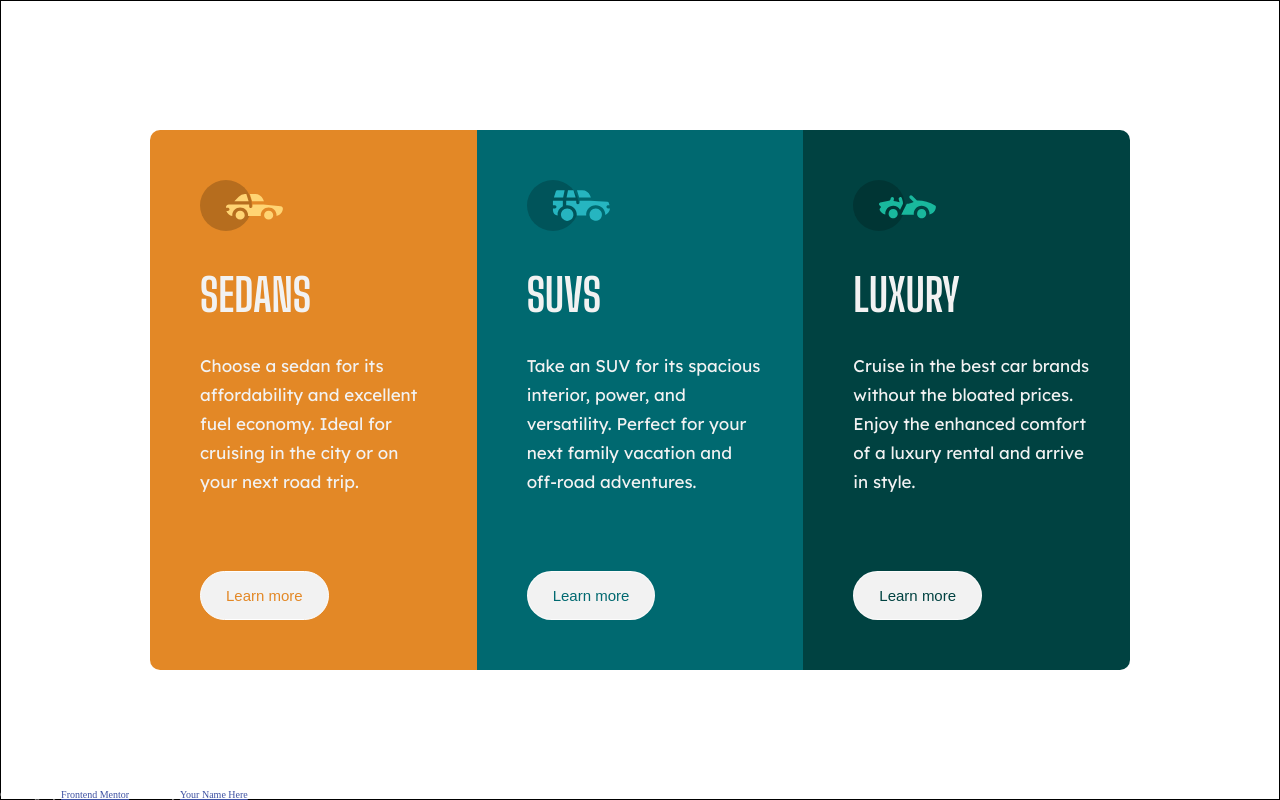
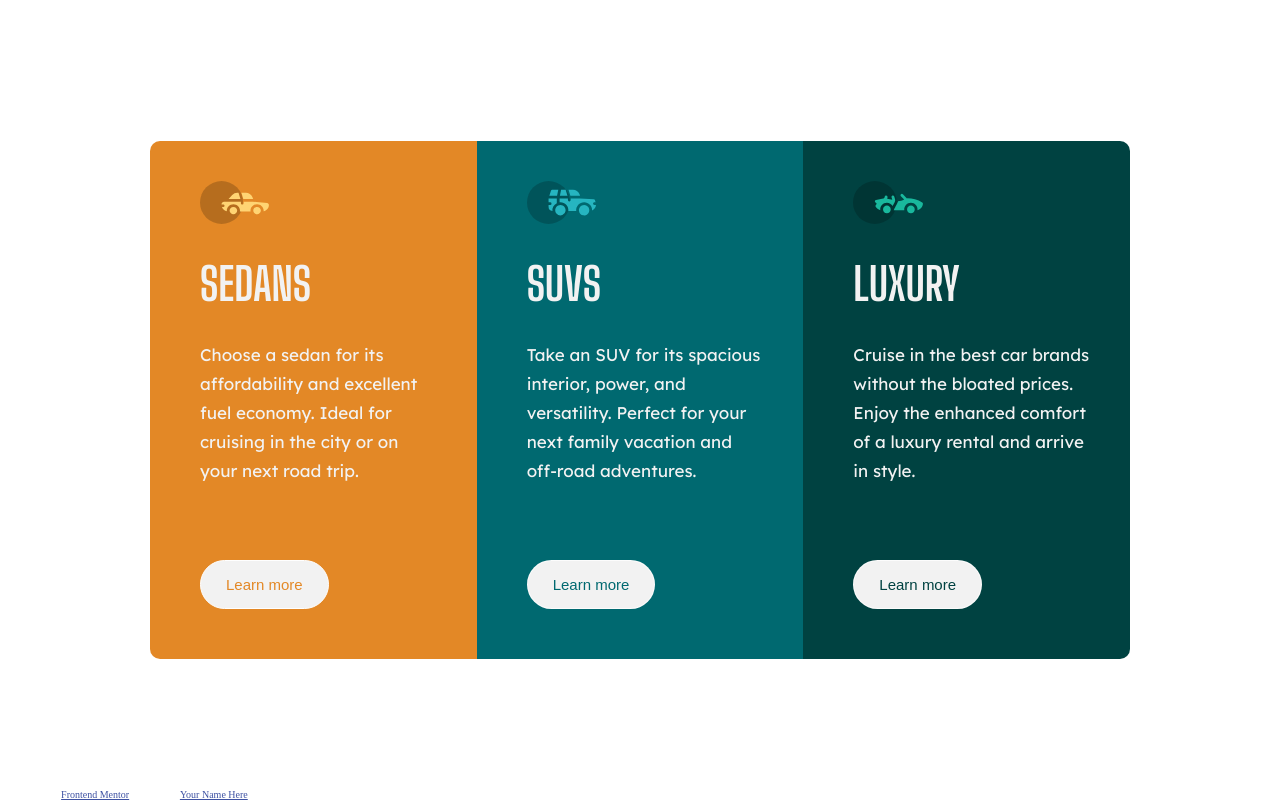
Before and after one commit to Abdullahbutt3434/3-column-preview-card-, a plain HTML site: page index.html in a window 1280 px wide. Drawn offline with Linux system fonts and the light colour scheme.

Commit message:
ui-update

```diff
--- a/styles.css
+++ b/styles.css
@@ -16,7 +16,6 @@
 
 .container{
     display: flex;
-    border: 1px solid black;
     width: 100%;
     height: 100vh;
     justify-content: center;
@@ -43,13 +42,13 @@
 .col{
     width: 393px;
     /* padding: 3rem 0 3rem 3rem; */
-    padding: 5rem 0 3rem 5rem;
+    padding: 4rem 0 3rem 5rem;
 }
 .icon{
-    padding-bottom: 3.5rem;
+    padding-bottom: 3.1rem;
 }
 .icon img{
-    width: 30%;
+    width: 25%;
     height: 100%;
 }
 
```
